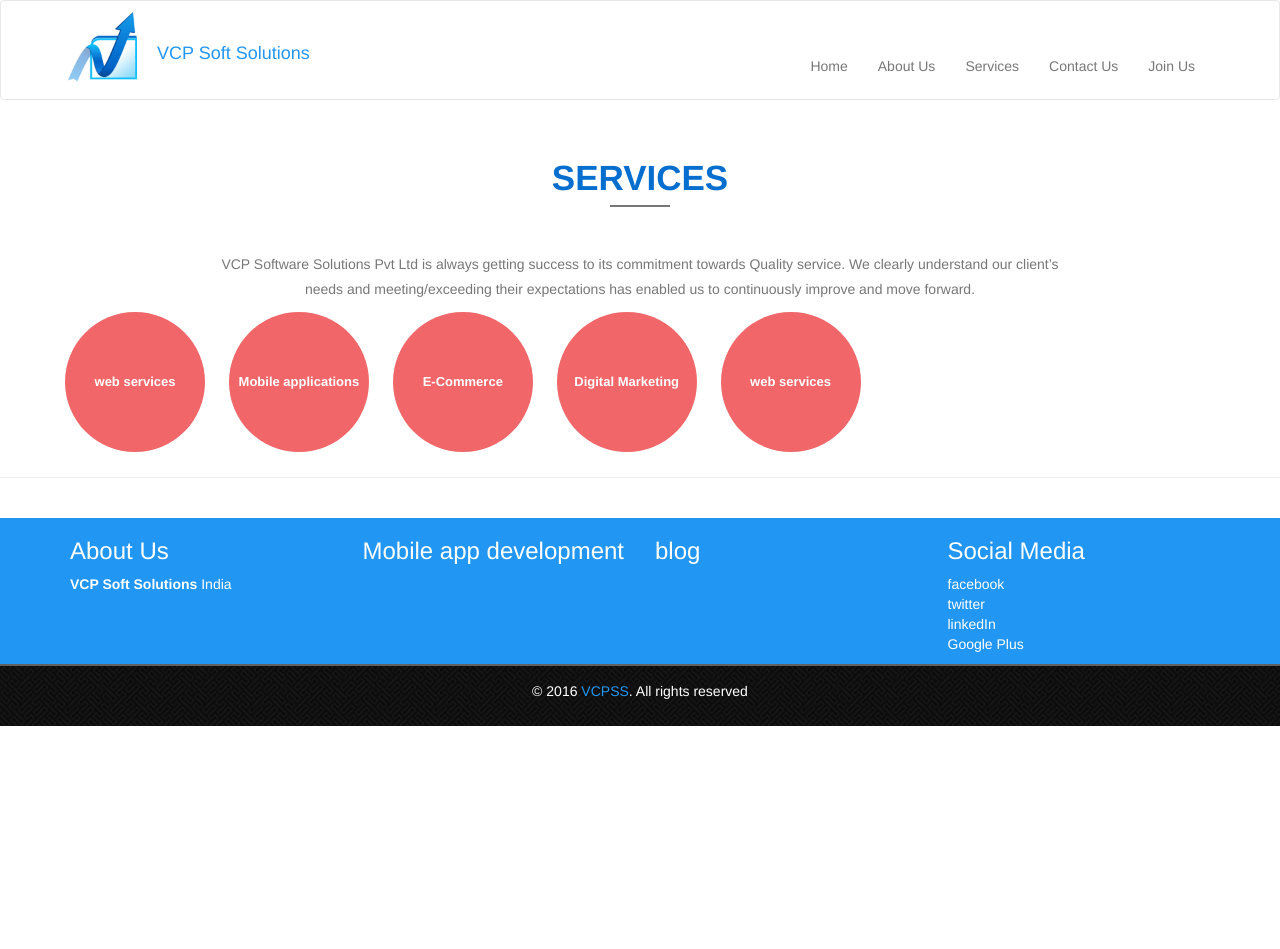
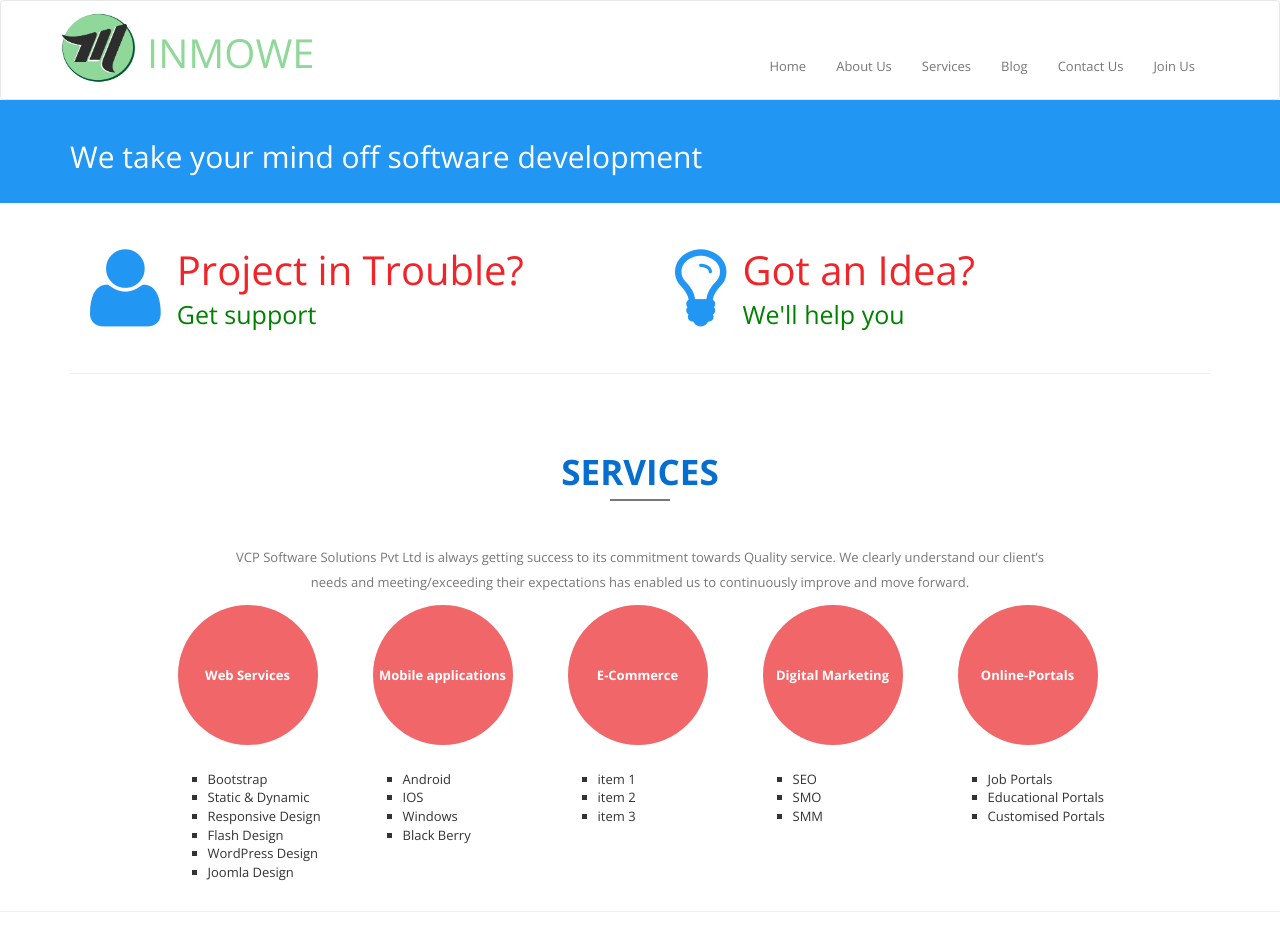
Before and after one commit to kuladeep93/vcp5, a plain HTML site: page services.html in a window 1280 px wide. Shown: the top 949 px of the page. Before the commit the page ends 800 px from the top, so only its background shows below. Drawn offline with nearby package versions, Linux system fonts and the light colour scheme.

Commit message:
logo changed and services few sections added

```diff
--- a/css/contact.css
+++ b/css/contact.css
@@ -1,6 +1,3 @@
-.navbar{
-    margin-bottom: 0;
-}
 #reachus{
     background-color:#1fa4e7;
     color: #fff;
@@ -50,3 +47,34 @@ aside label{
 aside p{
     font-weight: bold;
 }
+input{
+    width: 100%;
+    border: 1px solid #e5e5e5;
+    height: 2em;
+}
+textarea{
+    width: 100%;
+    resize: none;
+    border: 1px solid #e5e5e5;
+}
+form label{
+    font-size: 12px;
+    color: #333;
+    font-weight: normal;
+}
+form .row{
+    margin-bottom: 20px;
+}
+.btn-default {
+    color: #fff;
+    background-color: #1fa4e7;
+    border-radius: 0;
+    border: 0;
+}
+.btn-default:hover,.btn-default:focus{
+    background-color: #008000;
+    color: #fff;
+}
+input[placeholder],textarea[placeholder]{
+    padding-left: 10px;
+}
--- a/css/navbar.css
+++ b/css/navbar.css
@@ -1,3 +1,11 @@
+@import 'https://fonts.googleapis.com/css?family=Open+Sans:400,700';
+body{
+    font-family: 'Open Sans', sans-serif;
+    font-size: 13px;
+}
+.navbar{
+    margin-bottom: 0;
+}
 a:hover,a:focus,a:active{
     text-decoration: none;
 }
@@ -9,9 +17,11 @@ a:hover,a:focus,a:active{
     padding: 40px 0;
 }
 .navbar-default img {
-    height: 100px;
-    width: 100px;
+    height: 80px;
+    width: 80px;
     float: left;
+    padding-top: 10px;
+    margin-right: 10px;
 }
 .navbar-brand{
     padding: 2px;
@@ -20,5 +30,6 @@ a:hover,a:focus,a:active{
 .navbar-brand span{
     padding: 40px 0;
     float: right;
-    color: #2196F3;
+    color: #90d899;
+    font-size: 40px;
 }
--- a/css/services.css
+++ b/css/services.css
@@ -1,5 +1,6 @@
-a:hover, a:active, a:focus{
-    text-decoration: none;
+#title{
+    background-color: #2196F3;
+    color: #fff;
 }
 section{
     padding: 20px 0;
@@ -35,6 +36,29 @@ section{
     width: 200px;
     background-color: #056ece;
 }
+
+.title-container{
+    padding: 20px;
+}
+.title-container .fa{
+    float: left;
+    margin-right: 16px;
+    font-size: 90px;
+    color: #2196F3;
+}
+.title-container .caption-cont h3{
+    color: rgb(240,37,42);
+    margin: 5px;
+    font-size: 40px;
+}
+.title-container .caption-cont span{
+    color: #008000;
+    font-size: 25px;
+}
+
+/****************************
+services circle section
+*********************************/
 .box{
     width: 20%;
     height: 140px;
@@ -59,3 +83,9 @@ section{
 .round-box:hover{
     background-color: rgba(234,37,42,1);
 }
+#services ul{
+    margin-top: 20px;
+}
+#services li{
+    list-style: square;
+}
--- a/services.html
+++ b/services.html
@@ -28,23 +28,52 @@ and open the template in the editor.
                         <span class="icon-bar"></span>
                     </button>
                     <a class="navbar-brand" href="index.html">
-                        <img src="images/logo.png">
-                        <span>VCP Soft Solutions</span>
+                        <img src="images/vcp-logo.png">
+                        <span>INMOWE</span>
                     </a>
                 </div>
 
                 <!-- Collect the nav links, forms, and other content for toggling -->
                 <div class="collapse navbar-collapse" id="bs-example-navbar-collapse-1">
                     <ul class="nav navbar-nav navbar-right">
-                        <li><a href="#">Home</a></li>
+                        <li><a href="index.html">Home</a></li>
                         <li><a href="#">About Us</a></li>
                         <li><a href="services.html">Services</a></li>
+                        <li><a href="blog.html">Blog</a></li>
                         <li><a href="contact.html">Contact Us</a></li>
                         <li><a href="#">Join Us</a></li>
                     </ul>
                 </div><!-- /.navbar-collapse -->
             </div><!-- /.container-fluid -->
         </nav>
+        <section id="title">
+            <div class="container">
+                <h2>We take your mind off software development</h2>
+            </div>
+        </section>
+        <section class="container">
+            <div class="row">
+                <div class="col-md-6">
+                    <div class="title-container">
+                        <div class="fa fa-user"></div>
+                        <div class="caption-cont">
+                            <h3>Project in Trouble?</h3>
+                            <span>Get support</span>
+                        </div>
+                    </div>
+                </div>
+                <div class="col-md-6">
+                    <div class="title-container">
+                        <div class="fa fa-lightbulb-o"></div>
+                        <div class="caption-cont">
+                            <h3>Got an Idea?</h3>
+                            <span>We&#39;ll help you</span>
+                        </div>
+                    </div>
+                </div>
+            </div>
+            <hr>
+        </section>
         <section id="services">
             <div class="container">
                 <div class="row">
@@ -59,31 +88,72 @@ and open the template in the editor.
                     </div>
                 </div>
                 <div class="row">
+                    <div class="col-md-2 col-md-offset-1">
                         <a href="#" class="box">
                             <div class="round-box">
-                            web services
+                                Web Services
                             </div>
                         </a>
+                        <ul>
+                            <li>Bootstrap</li>
+                            <li>Static &amp; Dynamic</li>
+                            <li>Responsive Design</li>
+                            <li>Flash Design</li>
+                            <li>WordPress Design</li>
+                            <li>Joomla Design</li>
+                        </ul>
+                    </div>
+                    <div class="col-md-2">
                         <a href="#" class="box">
                             <div class="round-box">
                                 Mobile  applications
                             </div>
                         </a>
+                        <ul>
+                            <li>Android</li>
+                            <li>IOS</li>
+                            <li>Windows</li>
+                            <li>Black Berry</li>
+                        </ul>
+                    </div>
+                    <div class="col-md-2">
                         <a href="#" class="box">
                             <div class="round-box">
                                 E-Commerce
                             </div>
                         </a>
+                        <ul>
+                            <li>item 1</li>
+                            <li>item 2</li>
+                            <li>item 3</li>
+                        </ul>
+                    </div>
+                    <div class="col-md-2">
                         <a href="#" class="box">
                             <div class="round-box">
                                 Digital  Marketing
                             </div>
                         </a>
+                        <ul>
+                            <li>SEO</li>
+                            <li>SMO</li>
+                            <li>SMM</li>
+
+                        </ul>
+                    </div>
+                    <div class="col-md-2">
                         <a href="#" class="box">
                             <div class="round-box">
-                            web services
+                                Online-Portals
                             </div>
                         </a>
+                        <ul>
+                            <li>Job Portals</li>
+                            <li>Educational Portals</li>
+                            <li>Customised Portals</li>
+                        </ul>
+                    </div>
+
                 </div>
             </div>
             <hr>
```
Also changed, not shown: contact.html (+29 -2 lines), index.html (+2 -1 lines), images/vcp-logo.png (added). Lines whose indentation alone changed are shown as unchanged.
